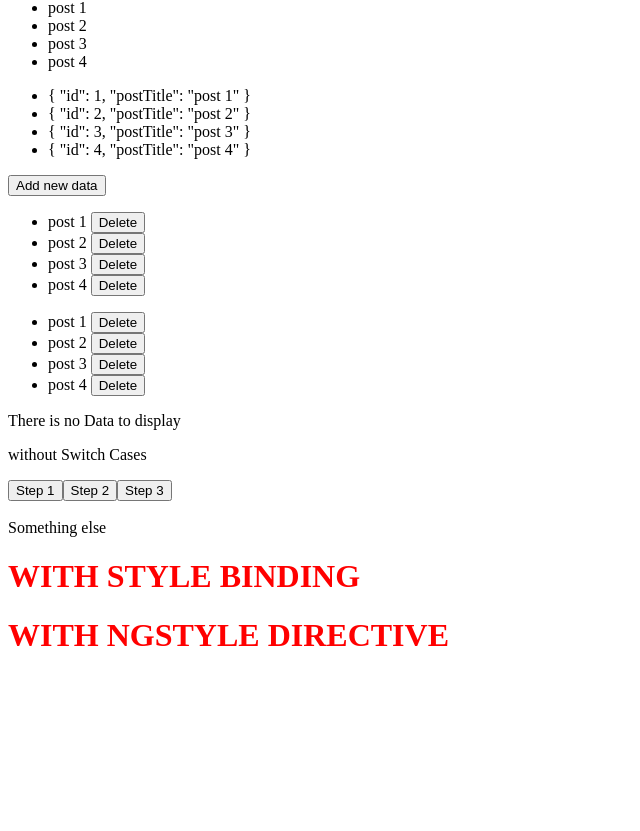
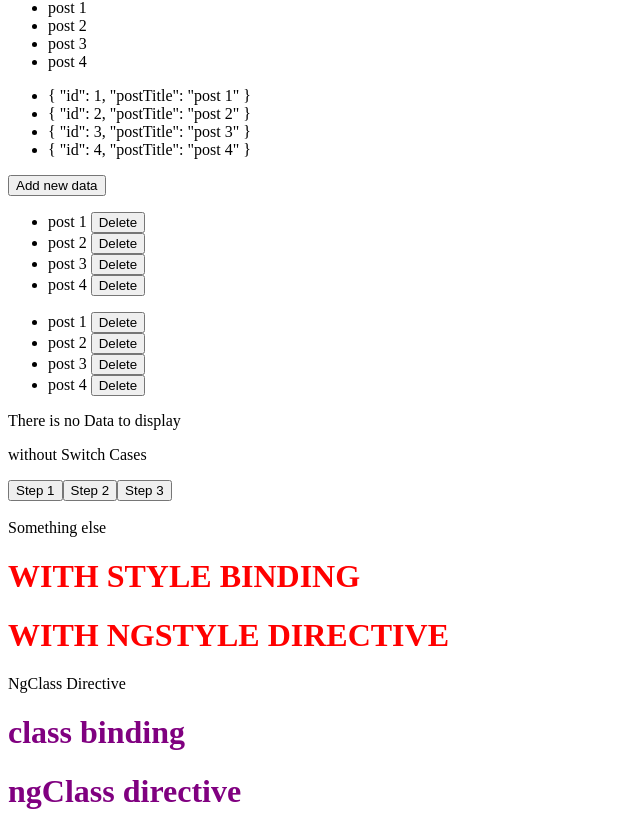
Before and after one commit to sanidhiya-khandelwal/Angular-intro, an Angular app: page / in a window 1280 px wide. Shown: the part 1900-2731 px from the top of the page, without its empty margins (0-640 px from the left). Before the commit the page ends 2575 px from the top, so only its background shows below. Built offline with nearby package versions, Linux system fonts and the light colour scheme.

Commit message:
ngClass Directive✅

```diff
--- a/src/app/app.component.css
+++ b/src/app/app.component.css
@@ -10,3 +10,11 @@
 .add-background {
     background-color: yellow;
 }
+
+.main {
+    color: purple;
+}
+
+.text-weight {
+    font-weight: 900;
+}
--- a/src/app/app.component.html
+++ b/src/app/app.component.html
@@ -166,3 +166,15 @@ will compile into property binding so bettre use property binding only -->
     color:isActive?'red':'black',
     textTransform:isActive?'uppercase':'lowercase'
 }">with ngStyle Directive</h1>
+
+<!--******** ngClass directive ******-->
+<p>NgClass Directive</p>
+
+<h1 [class.main]="isActive" [class.text-weight]="isActive">
+    class binding
+</h1>
+
+<h1 [ngClass]="{
+    'main':isActive,
+    'text-weight':isActive
+}">ngClass directive</h1>
```
Also changed, not shown: 1 other file (tests, documents, lock files or other folders).
